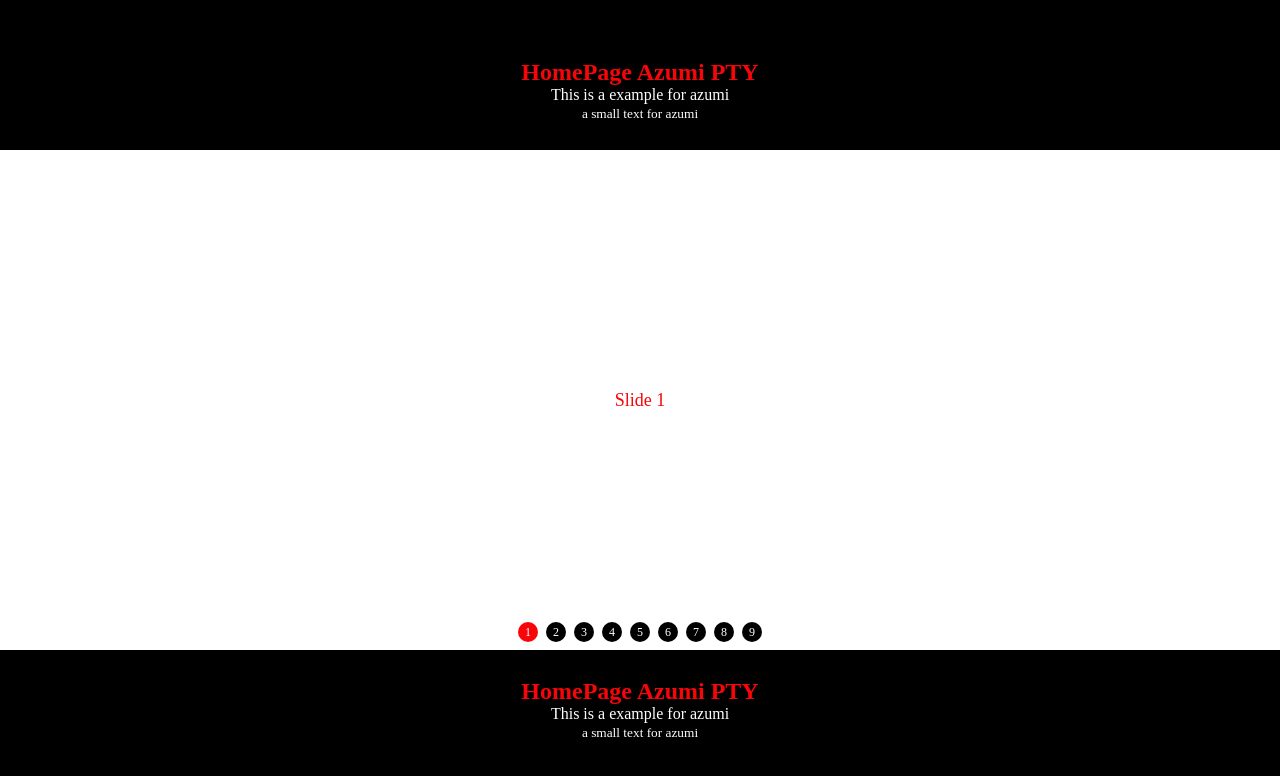
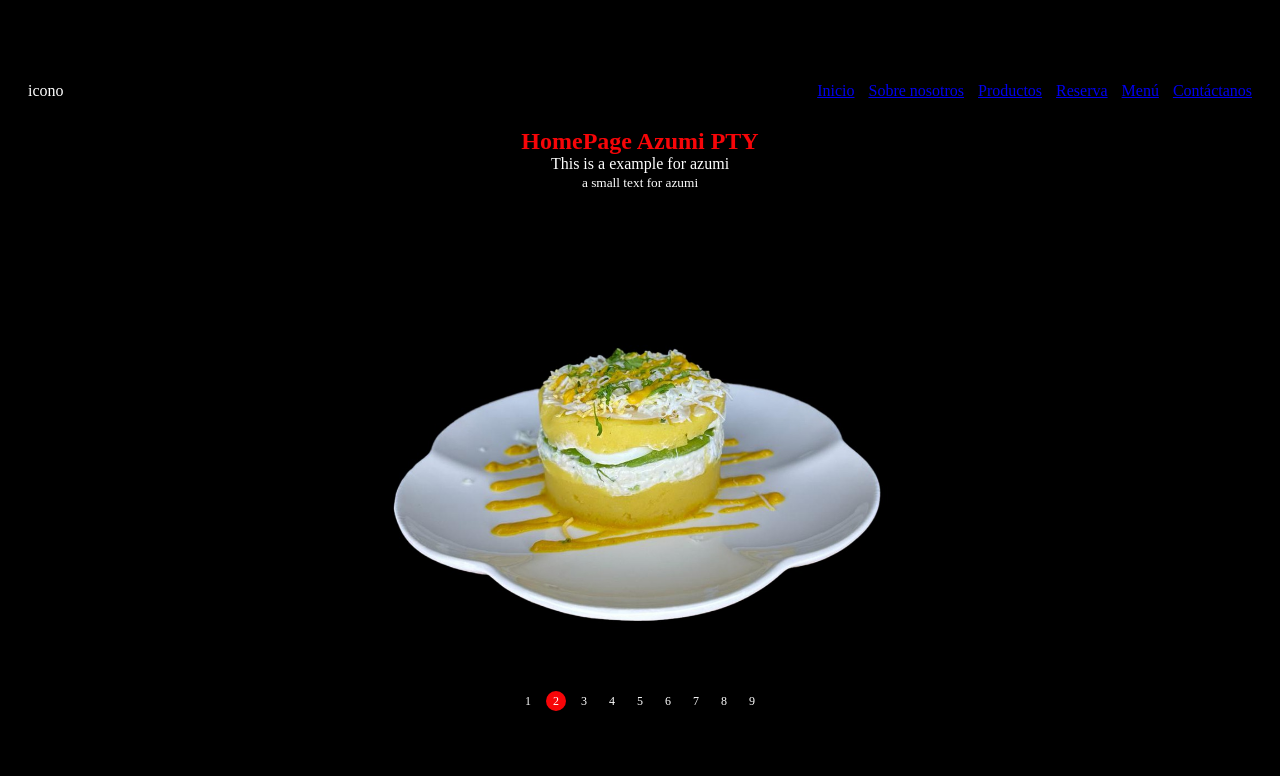
Before and after one commit to jhorman9/azumi-main, a React (Vite) app: page / in a window 1280 px wide. Shown: the top 776 px of the page. Built offline with nearby package versions, Linux system fonts and the light colour scheme; a web font is replaced by a local one.

Commit message:
Creando estructura para pagina de azumi, homepage, aboutpage, contactpage, reservapage, cartpage, el cual se debe crear todo el layout, componentes como navbar entre otros...

```diff
--- a/src/App.jsx
+++ b/src/App.jsx
@@ -1,17 +1,27 @@
 import { Route, Routes } from 'react-router-dom';
 import HomePage from './assets/pages/HomePage';
 import HomeComponent from './assets/components/HomeComponents/HomeComponent';
+import NavBar from './assets/components/NavComponents/NavBar';
+import "./assets/styles/App.css";
+import AboutPage from './assets/pages/AboutPage';
+import Products from './assets/pages/ProductsPage';
+import Reserva from './assets/pages/ReservaPage';
 
 function App() {
 
 
   return (
     <>
-    <HomePage/>
-    <HomeComponent />
+    <NavBar />
     <Routes>
       <Route path='/' element={<HomePage />}/>
+      <Route path='/about' element={<AboutPage />}/>
+      <Route path='/products' element={<Products />}/>
+      <Route path='/reserva' element={<Reserva />}/>
+      <Route path='/main' element={<Reserva />}/>
+      <Route path='/cart' element={<Reserva />}/>
     </Routes>
+    <HomeComponent />
     </>
   )
 }
--- a/src/assets/components/HomeComponents/HomeComponent.jsx
+++ b/src/assets/components/HomeComponents/HomeComponent.jsx
@@ -1,6 +1,7 @@
 import React from 'react'
 // Import Swiper React components
 import { Swiper, SwiperSlide } from 'swiper/react';
+import imagePNG from "/src/assets/images/image.jpeg"
 
 // Import Swiper styles
 import 'swiper/css';
@@ -20,19 +21,22 @@ const HomeComponent = () => {
         <>
           <Swiper
             pagination={pagination}
-            modules={[Pagination]}
-            autoplay='true'
+            autoplay={{
+              delay: 2500,
+              disableOnInteraction: false,
+            }}
+            modules={[Pagination, Autoplay]}
             className="mySwiper"
           >
-            <SwiperSlide>Slide 1</SwiperSlide>
-            <SwiperSlide>Slide 2</SwiperSlide>
-            <SwiperSlide>Slide 3</SwiperSlide>
-            <SwiperSlide>Slide 4</SwiperSlide>
-            <SwiperSlide>Slide 5</SwiperSlide>
-            <SwiperSlide>Slide 6</SwiperSlide>
-            <SwiperSlide>Slide 7</SwiperSlide>
-            <SwiperSlide>Slide 8</SwiperSlide>
-            <SwiperSlide>Slide 9</SwiperSlide>
+            <SwiperSlide><img src={imagePNG} alt='Image' className='first_image'/></SwiperSlide>
+            <SwiperSlide><img src={imagePNG} alt='Image' className='first_image'/></SwiperSlide>
+            <SwiperSlide><img src={imagePNG} alt='Image' className='first_image'/></SwiperSlide>
+            <SwiperSlide><img src={imagePNG} alt='Image' className='first_image'/></SwiperSlide>
+            <SwiperSlide><img src={imagePNG} alt='Image' className='first_image'/></SwiperSlide>
+            <SwiperSlide><img src={imagePNG} alt='Image' className='first_image'/></SwiperSlide>
+            <SwiperSlide><img src={imagePNG} alt='Image' className='first_image'/></SwiperSlide>
+            <SwiperSlide><img src={imagePNG} alt='Image' className='first_image'/></SwiperSlide>
+            <SwiperSlide><img src={imagePNG} alt='Image' className='first_image'/></SwiperSlide>
           </Swiper>
         </>
       );
--- /dev/null
+++ b/src/assets/components/NavComponents/NavBar.jsx
@@ -0,0 +1,36 @@
+import React from 'react'
+import { NavLink } from 'react-router-dom';
+
+const NavBar = () => {
+  return (
+    <header>
+      <nav>
+        <div className='header_icon'>
+            icono
+        </div>
+        <ul className='header_list'>
+            <li>
+              <NavLink to={"/"}>Inicio</NavLink>
+            </li>
+            <li>
+              <NavLink to={"/about"}>Sobre nosotros</NavLink>
+            </li>
+            <li>
+              <NavLink to={"/products"}>Productos</NavLink>
+            </li>
+            <li>
+              <NavLink to={"/reserva"}>Reserva</NavLink>
+            </li>
+            <li>
+              <NavLink to={"/main"}>Men&#250;</NavLink>
+            </li>
+            <li>
+              <NavLink to={"/contacts"}>Cont&#225;ctanos</NavLink>
+            </li>
+        </ul>
+      </nav>
+    </header>
+  )
+}
+
+export default NavBar;
--- /dev/null
+++ b/src/assets/pages/AboutPage.jsx
@@ -0,0 +1,9 @@
+import React from 'react'
+
+const AboutPage = () => {
+  return (
+    <div>AboutPage</div>
+  )
+}
+
+export default AboutPage;
--- /dev/null
+++ b/src/assets/pages/ProductsPage.jsx
@@ -0,0 +1,9 @@
+import React from 'react'
+
+const Products = () => {
+  return (
+    <div>Products</div>
+  )
+}
+
+export default Products;
--- /dev/null
+++ b/src/assets/pages/ReservaPage.jsx
@@ -0,0 +1,9 @@
+import React from 'react'
+
+const Reserva = () => {
+  return (
+    <div>Reserva</div>
+  )
+}
+
+export default Reserva;
--- a/src/assets/styles/App.css
+++ b/src/assets/styles/App.css
@@ -1 +1,13 @@
 /*HOMEPAGE STYLE*/
+header nav{
+    display: flex;
+    justify-content: space-between;
+    max-width: 1920px;
+    padding: 0 28px;
+}
+
+header nav ul {
+    list-style-type: none;
+    display: flex;
+    gap: 14px;
+}
--- a/src/assets/styles/index.css
+++ b/src/assets/styles/index.css
@@ -39,9 +39,9 @@ h1, h2, h3, h4, h5, h6{
     width: 100%;
     text-align: center;
     font-size: 18px;
-    background: #fff;
+    background: var(--black);
     min-height: 500px;
-    /* Center slide text vertically */
+    height: 100%;
     display: flex;
     justify-content: center;
     align-items: center;
@@ -53,6 +53,10 @@ h1, h2, h3, h4, h5, h6{
     width: 100%;
     height: 100%;
     object-fit: cover;
+}
+
+.swiper-slide .first_image{
+    width: 500px;
 }
 
 .swiper-pagination-bullet {
```
Also changed, not shown: src/assets/pages/ContactsPage.jsx (added, +9 -0 lines), src/assets/images/image.jpeg (added).
